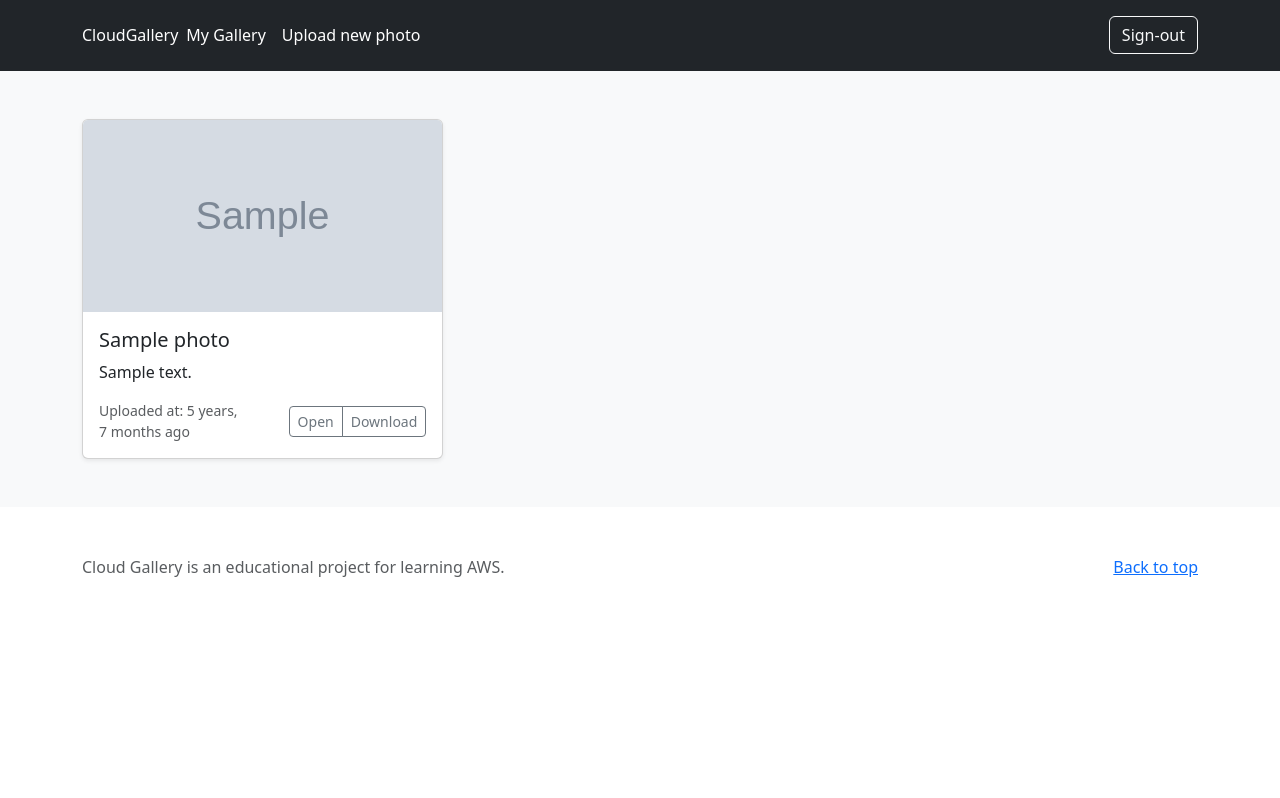
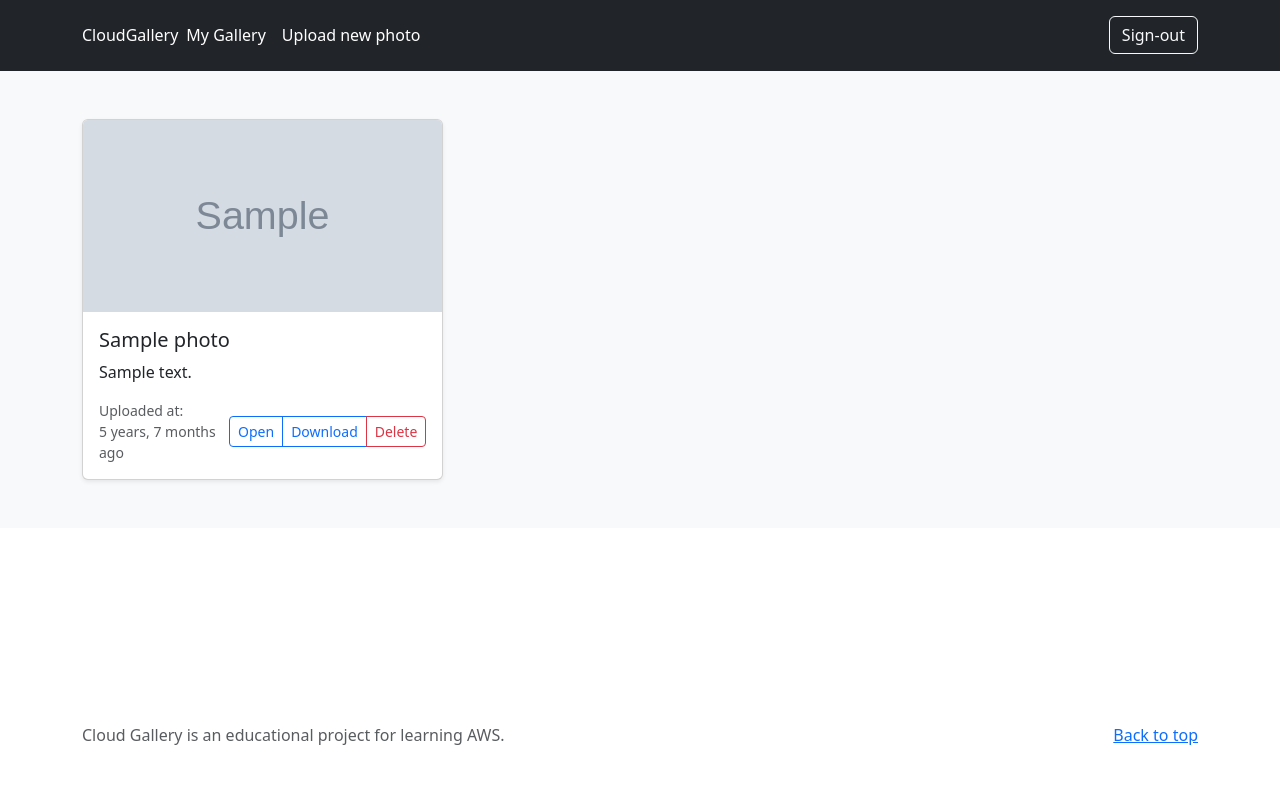
Before and after one commit to yurkinvadim/CloudGallery, a Django app: page /user/1/ in a window 1280 px wide. Shown: the part 1-799 px from the top of the page. Run offline with Django 5.2, Linux system fonts and the light colour scheme; the first user in the database is signed in; tables that the repository leaves empty hold one stand-in row (Sample ...); some libraries are stand-ins or nearby versions.

Commit message:
Delete view

```diff
--- a/photos/models.py
+++ b/photos/models.py
@@ -1,3 +1,5 @@
+import os
+
 from django.db import models
 from django.utils.timezone import now
 
@@ -21,3 +23,10 @@ class Photo(models.Model):
 
     class Meta:
         ordering = ['-uploaded_at']
+
+    def delete(self, *args, **kwargs):
+        # Delete from media folder
+        if self.image:
+            if os.path.isfile(self.image.path):
+                os.remove(self.image.path)
+        super().delete(*args, **kwargs)
--- a/photos/urls.py
+++ b/photos/urls.py
@@ -1,9 +1,10 @@
 from django.urls import path
 
-from photos.views import PhotoUploadView
+from photos.views import PhotoUploadView, PhotoDeleteView
 
-app_name = 'photos'
+app_name = "photos"
 
 urlpatterns = [
-    path("upload/", PhotoUploadView.as_view(), name='upload'),
+    path("upload/", PhotoUploadView.as_view(), name="upload"),
+    path("delete/<int:pk>/", PhotoDeleteView.as_view(), name="delete"),
 ]
--- a/templates/base.html
+++ b/templates/base.html
@@ -15,7 +15,7 @@
     </title>
 </head>
 
-<body>
+<body class="d-flex flex-column min-vh-100">
 
 {% block header %}
 <header class="p-3 text-bg-dark navbar-dark bg-dark">
@@ -37,12 +37,14 @@
 </header>
 {% endblock %}
 
-{% block content %}
+<main class="flex-fill">
+    {% block content %}
 
-{% endblock %}
+    {% endblock %}
+</main>
 
 {% block footer %}
-<footer class="text-body-secondary py-5">
+<footer class="text-body-secondary py-5 mt-auto">
     <div class="container">
         <p class="float-end mb-1"><a href="#">Back to top</a></p>
         <p class="mb-1">Cloud Gallery is an educational project for learning AWS. </p>
--- a/users/templates/users/customuser_detail.html
+++ b/users/templates/users/customuser_detail.html
@@ -18,8 +18,11 @@
                             <div class="d-flex justify-content-between align-items-center">
                                 <small class="text-body-secondary">Uploaded at: {{ photo.uploaded_at|naturaltime }}</small>
                                 <div class="btn-group">
-                                    <a class="btn btn-sm btn-outline-secondary" target="_blank" href="{{ photo.image.url }}" role="button">Open</a>
-                                    <a class="btn btn-sm btn-outline-secondary" target="_blank" href="{{ photo.image.url }}" download role="button">Download</a>
+                                    <a class="btn btn-sm btn-outline-primary" target="_blank" href="{{ photo.image.url }}" role="button">Open</a>
+                                    <a class="btn btn-sm btn-outline-primary" target="_blank" href="{{ photo.image.url }}" download role="button">Download</a>
+                                    {% if user == request.user %}
+                                        <a class="btn btn-sm btn-outline-danger" href="{% url 'photos:delete' pk=photo.pk %}" role="button">Delete</a>
+                                    {% endif %}
                                 </div>
                             </div>
                         </div>
```
Also changed, not shown: photos/templates/photos/photo_confirm_delete.html (added, +27 -0 lines), photos/views.py (+12 -1 lines).
